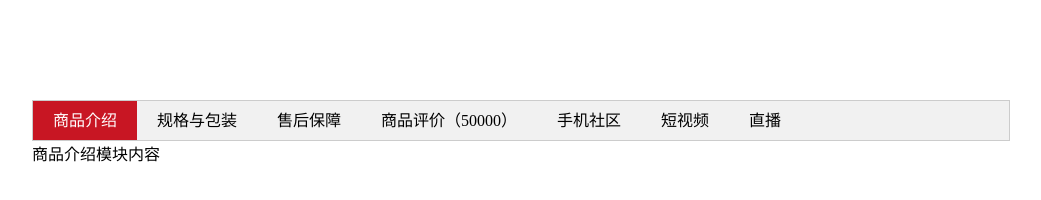
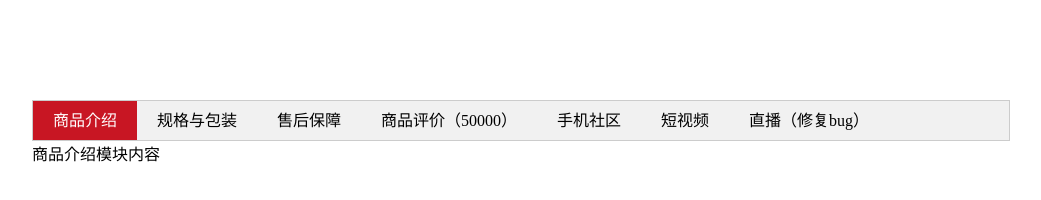
Before and after one commit to luingya/demo, a plain HTML site: page index.html in a window 1280 px wide. Shown: the whole page, without its empty margins (119-1160 px from the left). Drawn offline with Linux system fonts and the light colour scheme.

Commit message:
第五次修改

```diff
--- a/index.html
+++ b/index.html
@@ -61,7 +61,7 @@
                 <li>商品评价（50000）</li>
                 <li>手机社区</li>
 								<li>短视频</li>
-									<li>直播</li>
+									<li>直播（修复bug）</li>
             </ul>
         </div>
         <div class="tab_con">
```
